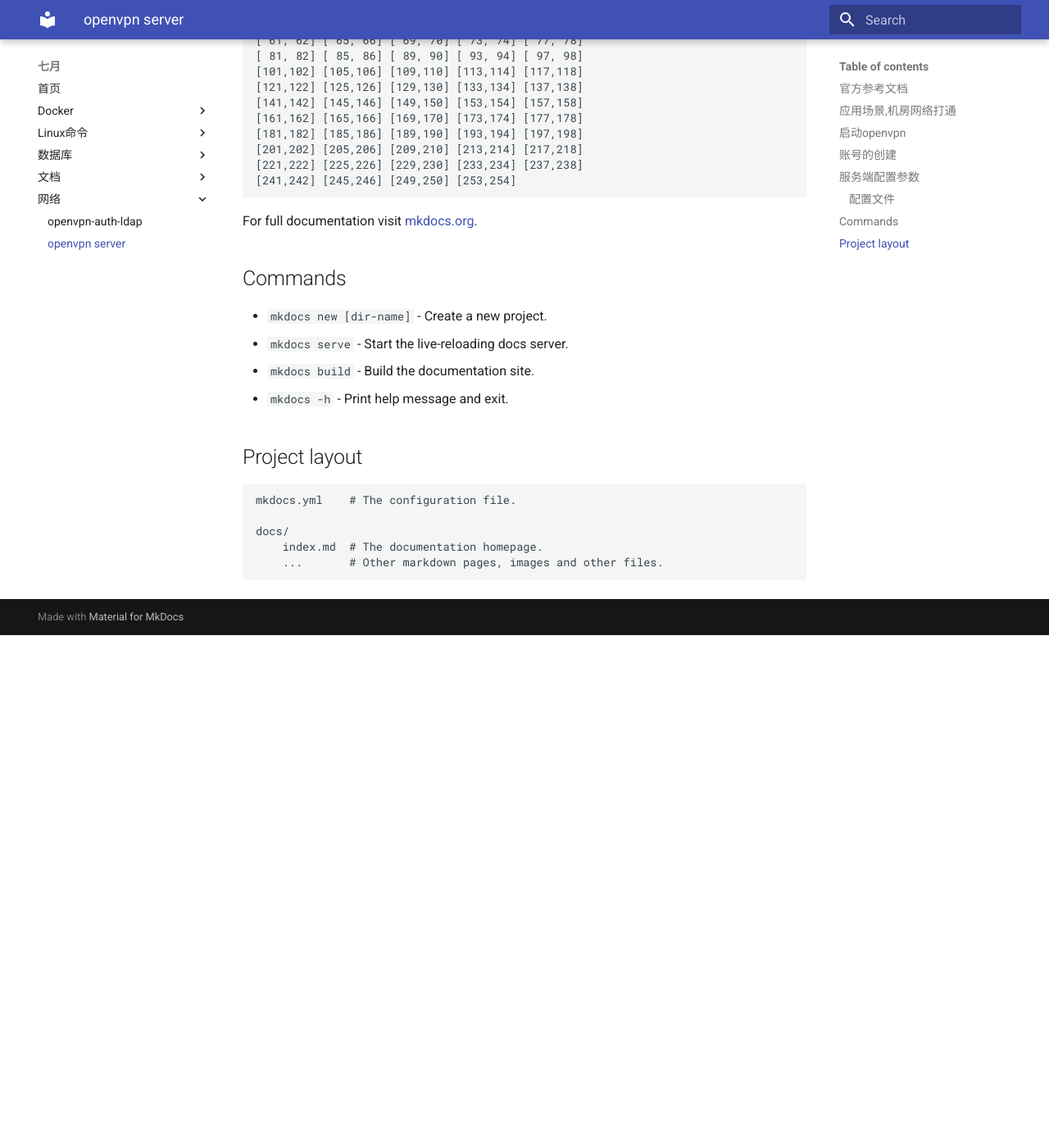
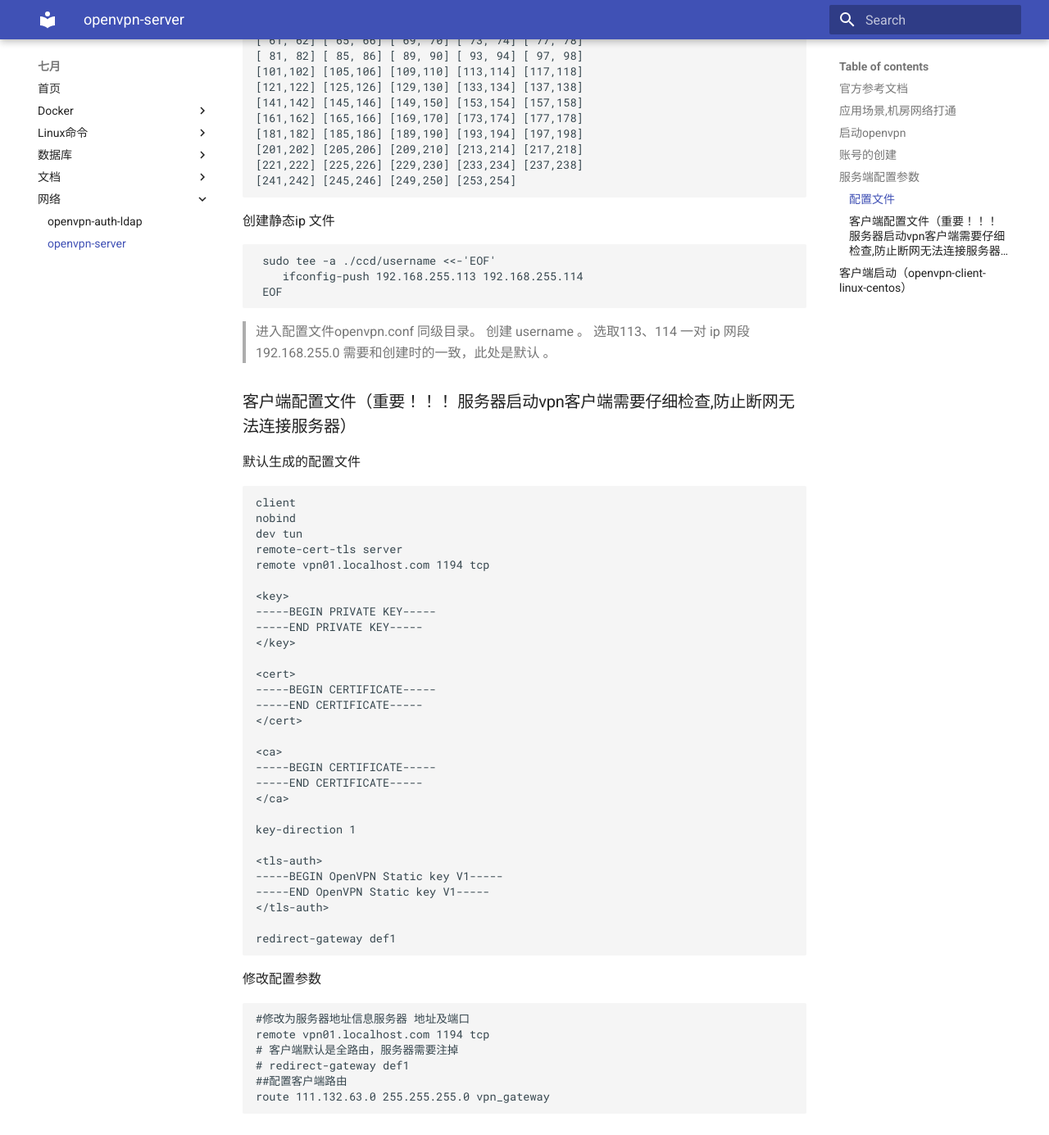
Before and after one commit to huboa/mkdocs, an MkDocs documentation site: the page built from docs/网络/openvpn.md, in a window 1280 px wide and 1400 px high, scrolled down 2477 px. Shown: the top 1385 px of the window at 82% size. Built offline with MkDocs 1.6.1 and Material for MkDocs 9.7.7, drawn with Linux system fonts in a browser that asks for light colours; before the commit the page ends 3252 px from its top, so only the background shows below that; some of the changed text lies outside the part shown.

Commit message:
add openvpn.md

```diff
--- a/docs/网络/openvpn.md
+++ b/docs/网络/openvpn.md
@@ -1,4 +1,4 @@
-# openvpn server
+# openvpn-server
 ## 官方参考文档
     https://github.com/kylemanna/docker-openvpn/blob/master/docs/docker-compose.md
     https://github.com/kylemanna/docker-openvpn
@@ -95,21 +95,93 @@ ip 列表
     [221,222] [225,226] [229,230] [233,234] [237,238]
     [241,242] [245,246] [249,250] [253,254]
 
-For full documentation visit [mkdocs.org](https://www.mkdocs.org).
 
-## Commands
+创建静态ip 文件
 
-* `mkdocs new [dir-name]` - Create a new project.
-* `mkdocs serve` - Start the live-reloading docs server.
-* `mkdocs build` - Build the documentation site.
-* `mkdocs -h` - Print help message and exit.
+     sudo tee -a ./ccd/username <<-'EOF'
+        ifconfig-push 192.168.255.113 192.168.255.114
+     EOF
 
-## Project layout
+> 进入配置文件openvpn.conf 同级目录。
+>  创建 username 。
+>  选取113、114 一对
+>  ip 网段192.168.255.0 需要和创建时的一致，此处是默认 。
 
 
+### 客户端配置文件（重要！！！ 服务器启动vpn客户端需要仔细检查,防止断网无法连接服务器）
 
-    mkdocs.yml    # The configuration file.
+默认生成的配置文件
 
-    docs/
-        index.md  # The documentation homepage.
-        ...       # Other markdown pages, images and other files.
+    client
+    nobind
+    dev tun
+    remote-cert-tls server
+    remote vpn01.localhost.com 1194 tcp
+
+    <key>
+    -----BEGIN PRIVATE KEY-----
+    -----END PRIVATE KEY-----
+    </key>
+
+    <cert>
+    -----BEGIN CERTIFICATE-----
+    -----END CERTIFICATE-----
+    </cert>
+
+    <ca>
+    -----BEGIN CERTIFICATE-----
+    -----END CERTIFICATE-----
+    </ca>
+
+    key-direction 1
+
+    <tls-auth>
+    -----BEGIN OpenVPN Static key V1-----
+    -----END OpenVPN Static key V1-----
+    </tls-auth>
+
+    redirect-gateway def1
+
+修改配置参数
+
+    #修改为服务器地址信息服务器 地址及端口
+    remote vpn01.localhost.com 1194 tcp
+    # 客户端默认是全路由，服务器需要注掉
+    # redirect-gateway def1
+    ##配置客户端路由
+    route 111.132.63.0 255.255.255.0 vpn_gateway
+
+## 客户端启动（openvpn-client-linux-centos）
+
+启动Client端 openvpn 命令通过supervisor 守护
+
+1、安装openvpn 客户端：
+
+    yum -y install openvpn
+2、 复制配置文件
+    准备好的username.ovpn 文件拷贝到/etc/openvpn/client目录下
+
+    ls /etc/openvpn/client/username.ovpn
+
+3、安装supervisor守护进程，方便管理：
+
+    yum install supervisor -y
+    systemctl restart supervisord
+    systemctl enable supervisord
+
+    cat /etc/supervisord.d/ovpn.ini < EOF
+    [program:openvpn]
+    startsecs = 1
+    autostart=true
+    autorestart=true
+    command=/usr/sbin/openvpn --config /etc/openvpn/client/username.ovpn
+    EOF
+5  启动服务器客户端 ！！！（启动时检查客户端路由，有可能连不上网 ）
+
+    supervisorctl start openvpn
+    supervisorctl stop openvpn
+    supervisorctl status openvpn
+
+4、可根据虚拟网卡tun、网关等信息判断是否连接成功：
+
+    route -n
```
